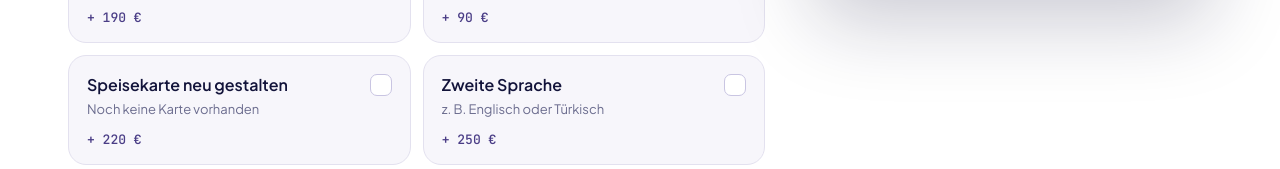
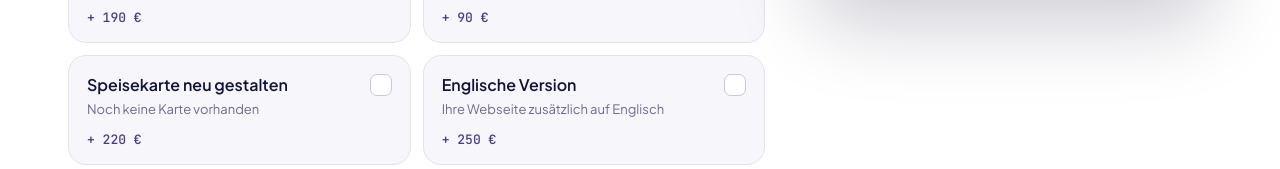
Before and after one commit to Imelanora/oraca-website, a plain HTML site: page preise.html in a window 1280 px wide. Shown: the part 2785-2954 px from the top of the page. Drawn offline with Linux system fonts and the light colour scheme.

Commit message:
Preisrechner: Englische Version statt zweiter Sprache

```diff
--- a/preise.html
+++ b/preise.html
@@ -247,10 +247,10 @@
                 <span class="opt-note">Noch keine Karte vorhanden</span>
                 <span class="opt-price" data-txt="+ 220 €">+ 220 €</span>
               </label>
-              <label class="opt"><input type="checkbox" name="extra" value="sprache" data-price="250" data-label="Zweite Sprache">
+              <label class="opt"><input type="checkbox" name="extra" value="sprache" data-price="250" data-label="Englische Version">
                 <span class="opt-box" aria-hidden="true"></span>
-                <span class="opt-title">Zweite Sprache</span>
-                <span class="opt-note">z. B. Englisch oder Türkisch</span>
+                <span class="opt-title">Englische Version</span>
+                <span class="opt-note">Ihre Webseite zusätzlich auf Englisch</span>
                 <span class="opt-price" data-txt="+ 250 €">+ 250 €</span>
               </label>
               <label class="opt"><input type="checkbox" name="extra" value="blog" data-price="190" data-label="News- oder Blog-Bereich">
```
